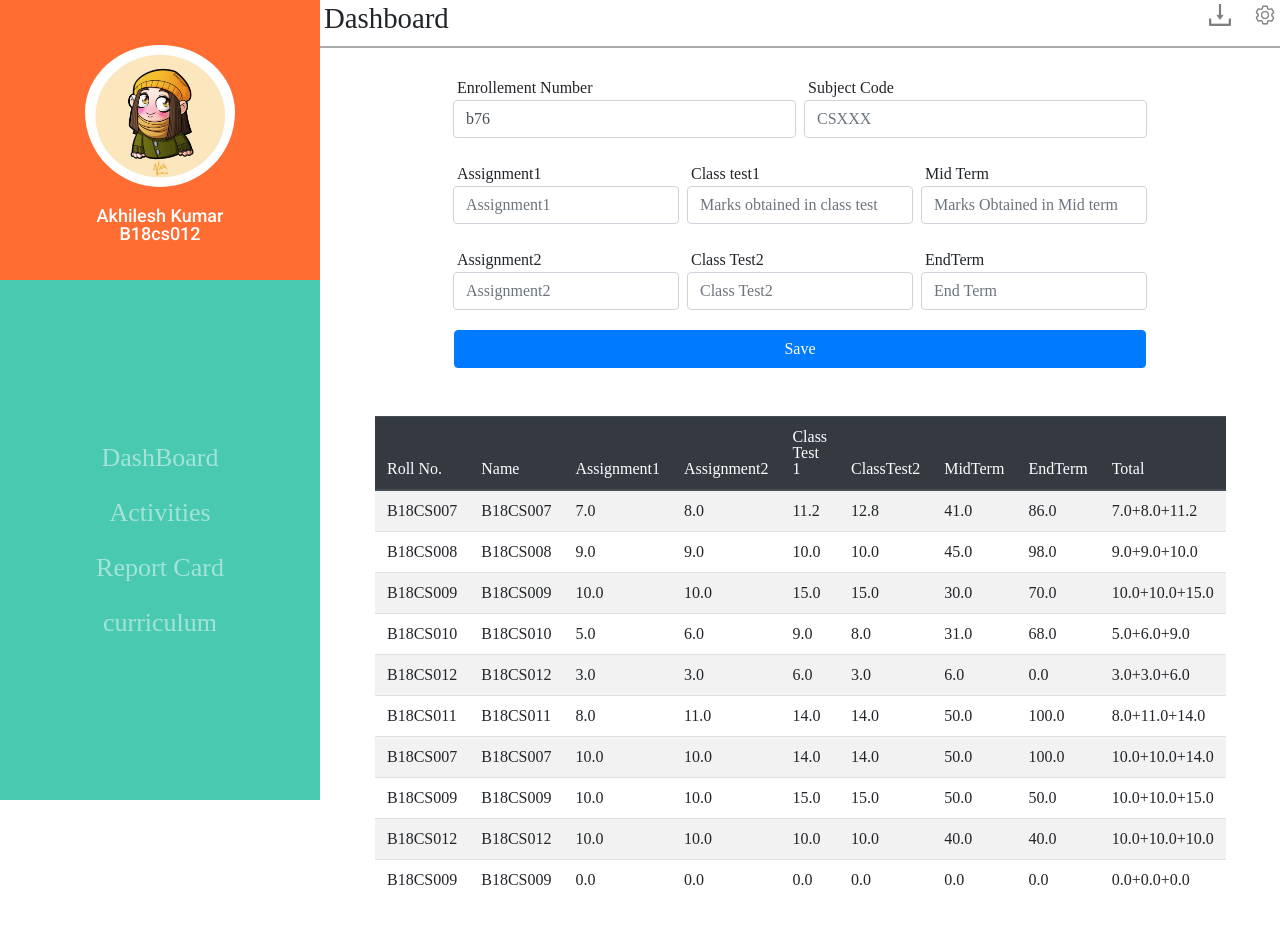
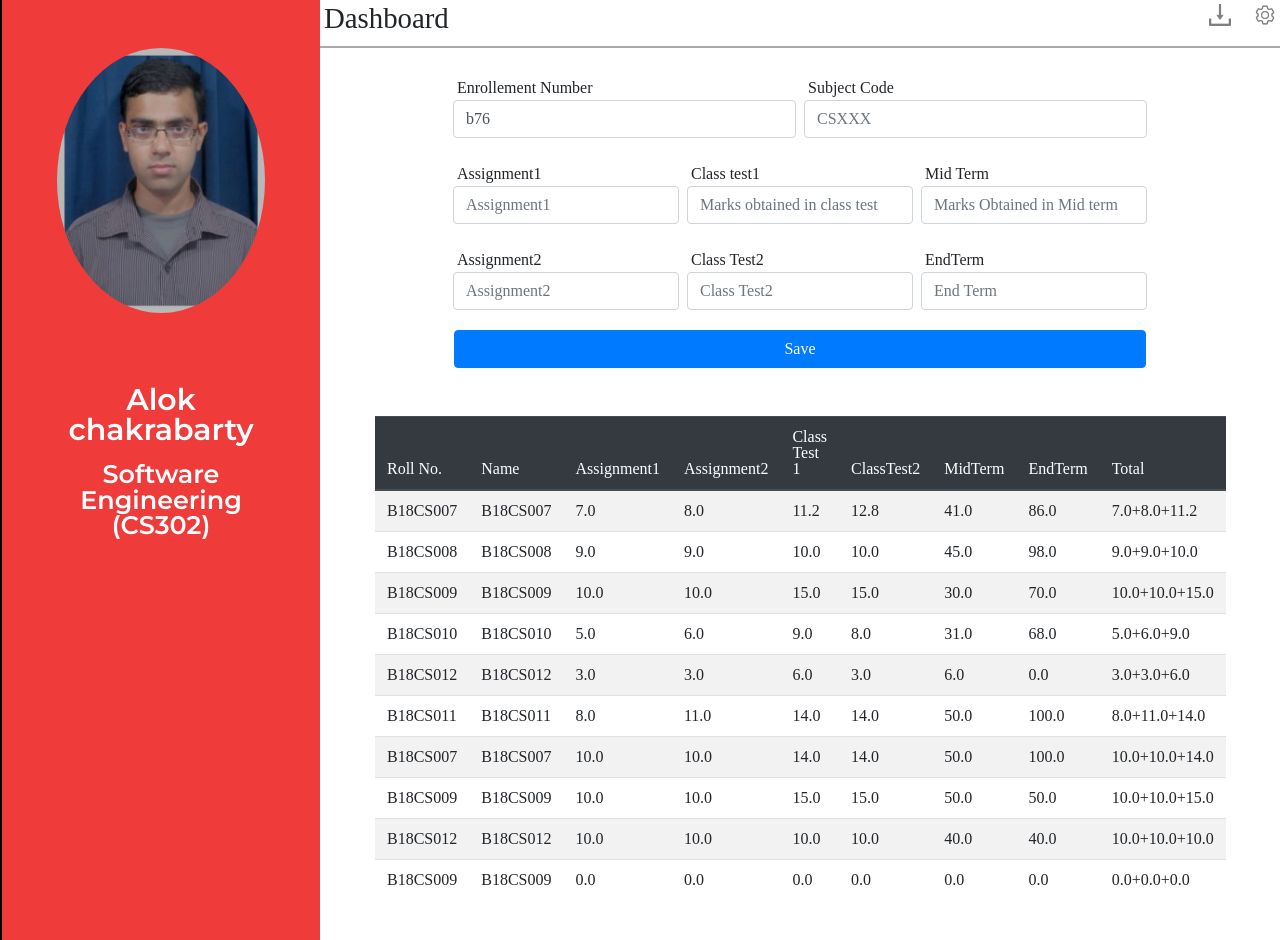
Before and after one commit to Akhileshkumar-12/marks-management-system, a Django app: template marks_management_system/templates/facultydashboard.html in a window 1280 px wide. Run offline with Django 3.2, Linux system fonts and the light colour scheme; the template is opened without the code that fills it: values that come from a table or form of the project are taken from there, others are empty; data comes from the database, SQL or seed files in the repository; both versions use the stored data as it was after the commit; some libraries are stand-ins or nearby versions.

Commit message:
faculty Dashboard

```diff
--- a/marks_management_system/templates/facultydashboard.html
+++ b/marks_management_system/templates/facultydashboard.html
@@ -3,24 +3,28 @@
 {% load filters %}
 {% block content %}
         <div class="d-flex flex-row mainCard p-0">
-            <div class=" col-3  rightCard ml-0 p-0">
-                <div class="  d-flex flex-column justify-content-center align-text-center right">
-                     <div class="d-flex flex-column justify-content-center align-text-center profile">
+            <div class="col-3 d-flex flex-column jusify-content-center align-items-center" style="border-left: 2px solid black; background-color: #EF3B3A;">
 
-                         <img src="{% static '/media/Avtaar1.jpg' %}" alt="" class="pt-2 profileImg">
+                     <!-- <div class="d-flex flex-column justify-content-center align-text-center profile"> -->
 
-                         <div class="mt-3">
-                            <center class="profileText mt-1 pb-0">Akhilesh Kumar</center>
-                            <center class="profileText mt-0 pt-0">B18cs012</center>
+                            <img src="{% static '/media/alokSir.jfif' %}" alt="" class="m-5" style="border-radius: 50%;height: 33.15649867374005vh;width: 16.276041666666668vw; position: inherit;">
+
+
+
+                         <div class="mt-2">
+                            <center class="profileText m-3 " style="font-family: 'Montserrat', sans-serif; font-size: 1.875rem;"><h4>{{ faculty.name }}</h4></center>
+
+                            <center class="profileText m-3" style="font-family: 'Montserrat', sans-serif; font-size: 1.59rem;"><h4>{{ faculty.subjectName }} ({{ faculty.subjectCode }})</h4></center>
+
                           </div>
-                     </div>
-                     <div class="d-flex flex-column justify-content-center align-text-center d-block menu">
+                     <!-- </div> -->
+                     <!-- <div class="d-flex flex-column justify-content-center align-text-center d-block menu">
                             <p class="menuText p-2"><a href="{% url 'dashboard' %}">DashBoard</a></p>
                             <p class="menuText p-2"><a href="#">Activities</a></p>
                             <p class="menuText p-2"><a href="{% url 'reportCard' usersub='abc' %}">Report Card</a></p>
                             <p class="menuText p-2"><a href="#">curriculum</a></p>
-                     </div>
-                </div>
+                     </div> -->
+
             </div>
             <div class="col p-0 leftcard ">
 
@@ -34,7 +38,7 @@
                 <div class="d-flex flex-column d-block justify-content-between align-items-center cards">
                         <div class="m-4 progressCard">
 
-                            <form action="{% url 'facultydashboard' %}" method="POST">
+                            <form action="{%url 'facultydashboard' %}" method="POST">
                                 {% csrf_token %}
                                 <div class="form-row">
                                     <div class="col-md-6 mb-3 p-1">
--- a/marks_management_system/templates/index.html
+++ b/marks_management_system/templates/index.html
@@ -14,6 +14,8 @@
         <!-- <link href="https://fonts.googleapis.com/css2?family=Roboto&display=swap" rel="stylesheet">     -->
         <link href="https://fonts.googleapis.com/css2?family=Roboto:wght@500&display=swap" rel="stylesheet">
         <link rel="stylesheet" href="https://cdnjs.cloudflare.com/ajax/libs/meyer-reset/2.0/reset.min.css">
+        <link rel="preconnect" href="https://fonts.gstatic.com">
+        <link href="https://fonts.googleapis.com/css2?family=Montserrat:wght@600&display=swap" rel="stylesheet">
 
 
         <!-- style.css -->
```
Also changed, not shown: marks_management_system/marksManagement/views.py (+19 -18 lines), marks_management_system/db.sqlite3, marks_management_system/static/media/alokSir.jfif (added).
